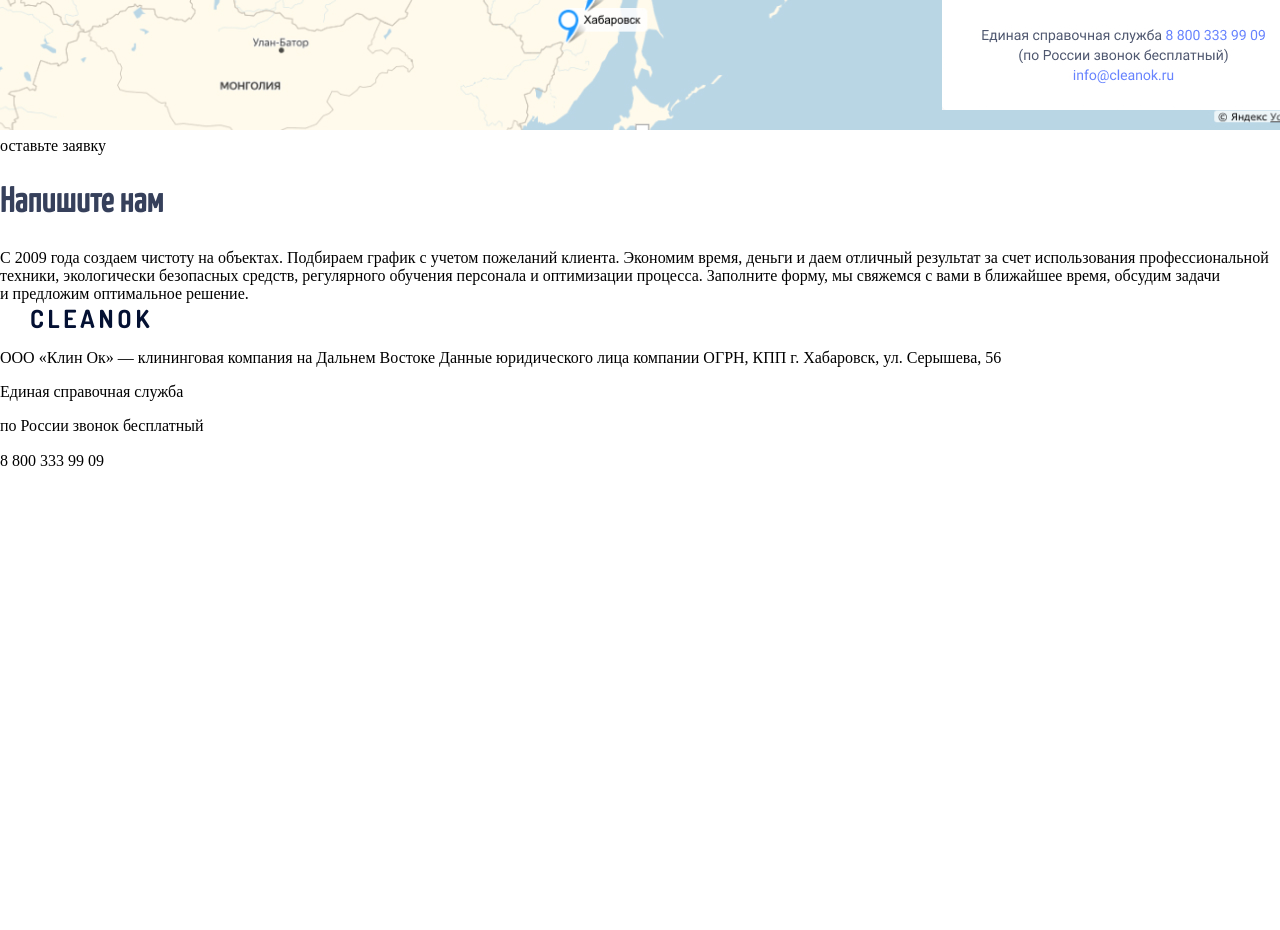
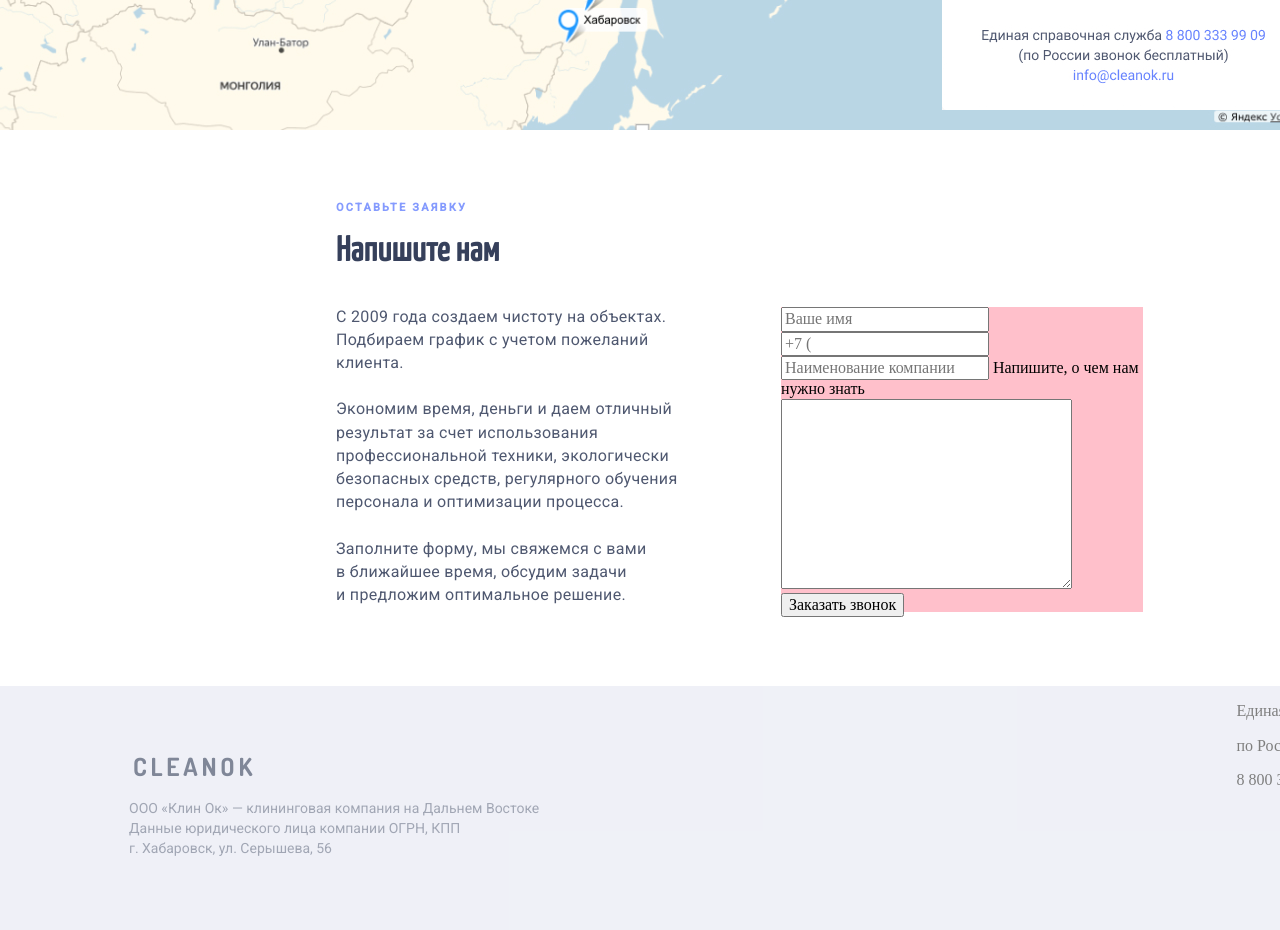
Before and after one commit to SvetlanaRiasnova/CleanOK, a plain HTML site: page index.html in a window 1280 px wide. Shown: the part 2980-3910 px from the top of the page. Before the commit the page ends 3466 px from the top, so only its background shows below. Drawn offline with Linux system fonts and the light colour scheme.

Commit message:
action & footer blocks in progress

```diff
--- a/index.html
+++ b/index.html
@@ -476,30 +476,44 @@
         </form>
       </div>
     </div>
-    <section class="Action">
-      <a id="call"></a>
-      <div>
-        <span>оставьте заявку</span>
-        <h2>Напишите нам</h2>
-        <article>
+    <section class="action">
+      <!-- <a id="call"></a> -->
+      <div class="about">
+        <span class="about_title">оставьте заявку</span>
+        <h2 class="about_header">Напишите нам</h2>
+        <article class="about_content">
           С 2009 года создаем чистоту на объектах. Подбираем график с учетом
-          пожеланий клиента. Экономим время, деньги и даем отличный результат за
+          пожеланий клиента. <br><br>Экономим время, деньги и даем отличный результат за
           счет использования профессиональной техники, экологически безопасных
-          средств, регулярного обучения персонала и оптимизации процесса.
+          средств, регулярного обучения персонала и оптимизации процесса.<br><br>
           Заполните форму, мы свяжемся с вами в ближайшее время, обсудим задачи
           и предложим оптимальное решение.
         </article>
       </div>
       <div class="action">
-        <form action=""></form>
+        <form action="#"  method="post" class="action__form">
+          <div class="form__wrapper">
+          <input type="text" id="sname" placeholder="Ваше имя" />
+          <input
+                type="phone"
+                id="sphone"
+                placeholder="+7 ("
+                pattern="([0-9]{3}[ -][0-9]{3}[ -][0-9]{4})"
+              />
+          <input type="text" id="scompany" placeholder="Наименование компании" />
+          <label for="smassage">Напишите, о чем нам нужно знать</label>
+                  <textarea class="smess" name="smassage" id="smassege" cols="30" rows="10"></textarea>
+          <button class="action__btn" type="button">Заказать звонок</button>
+          </div>
+        </form>
       </div>
     </section>
-    <footer class="footer">
-      <div>
+    <footer class="footer container">
+      <div class="footer__info">
         <div class="logo">CLEANOK</div>
-        <p>
+        <p class="footer__content">
           ООО «Клин Ок» — клининговая компания на Дальнем Востоке Данные
-          юридического лица компании ОГРН, КПП г. Хабаровск, ул. Серышева, 56
+          юридического лица компании ОГРН, КПП <br>г. Хабаровск, ул. Серышева, 56
         </p>
       </div>
       <div class="footer__contacts">
--- /dev/null
+++ b/sass/_action.sass
@@ -0,0 +1,39 @@
+.action
+    display: flex
+    flex-direction: row
+.about
+    width: 363px
+    height: 405px
+    margin-left: 336px
+    margin-top: 60px
+.about_title
+    font-family: Roboto
+    font-weight: bold
+    font-size: 11px
+    line-height: 13px
+    letter-spacing: 0.2em
+    text-transform: uppercase
+    color: #6783FE
+    opacity: 0.8
+.about_header
+    margin-top: 18px
+    font-family: Yanone Kaffeesatz
+    font-size: 35px
+    line-height: 35px
+    letter-spacing: 0.01em
+    color: #041133
+    opacity: 0.8
+.about_content
+    font-family: Roboto
+    font-size: 16px
+    line-height: 23.2px
+    letter-spacing: 0.02em
+    color: rgba(4, 17, 51, 0.7)
+    margin-top: 36px
+.form__wrapper
+    width: 362px
+    height: 305px
+    margin-top: 170px
+    margin-left: 82px
+    // border: none
+    background: pink
--- /dev/null
+++ b/sass/_footer.sass
@@ -0,0 +1,22 @@
+
+.footer
+    display: flex
+    flex-direction: row
+    justify-content: space-between
+    height: 244px
+    margin-top: 74px
+    background: #E0E3F0
+    opacity: 0.5
+.footer__info
+    font-family: Roboto
+    margin-top: 70px
+    margin-left: 137px
+    font-size: 14px
+    line-height: 20px
+    color: rgba(4, 17, 51, 0.7)
+    width: 411px
+    .logo
+        margin-left: -4px
+    .footer__content
+        margin-top: 22px
+        margin-left: -8px
--- a/sass/style.sass
+++ b/sass/style.sass
@@ -13,3 +13,5 @@
 @import swiper
 @import nav-float
 @import offices
+@import action
+@import footer
```
Also changed, not shown: css/style.css, 1 other file.
